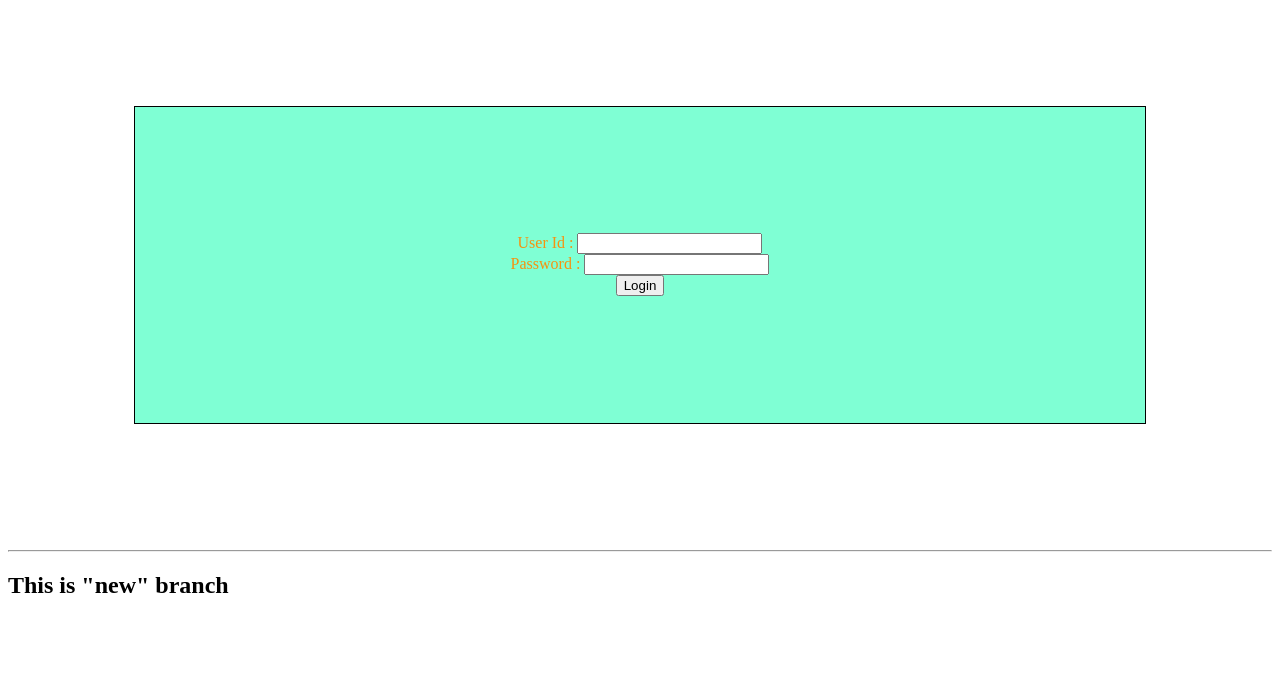
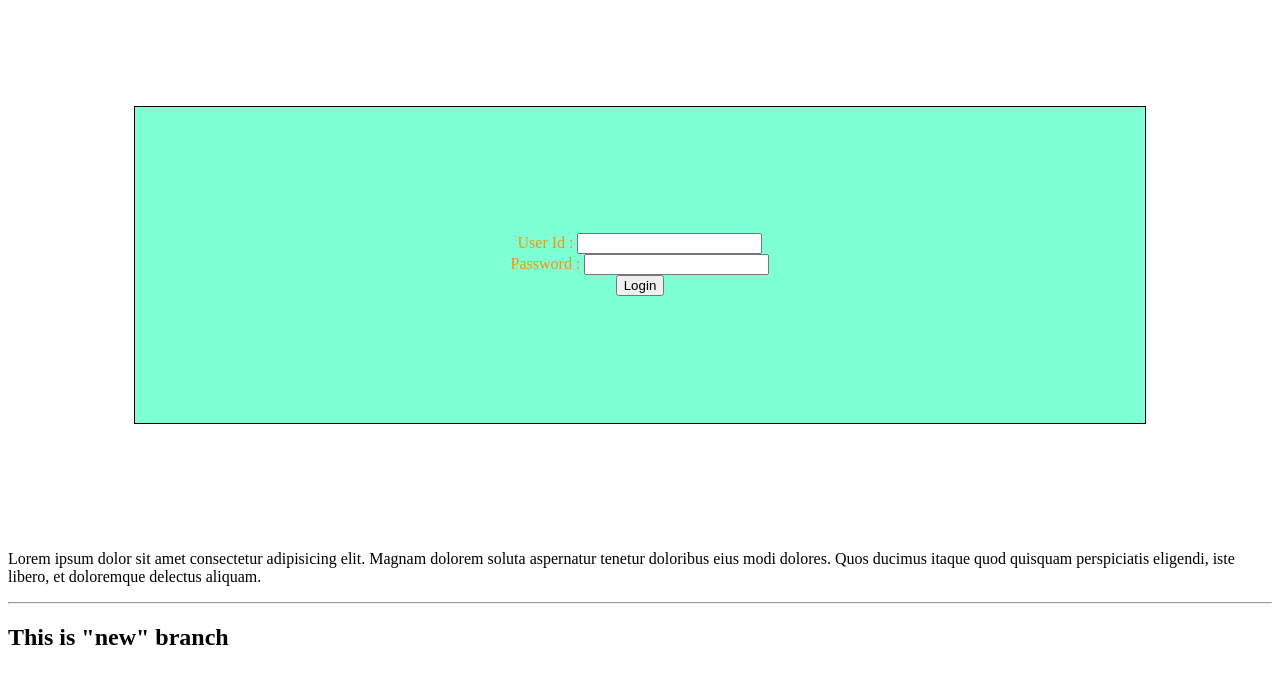
Before and after one commit to shreyash2004/ProjectTrail, a plain HTML site: page index.html in a window 1280 px wide. Shown: the part 79-762 px from the top of the page. Drawn offline with Linux system fonts and the light colour scheme.

Commit message:
new branch code

```diff
--- a/index.html
+++ b/index.html
@@ -13,6 +13,7 @@
     Password : <input type="password"><br>
     <input class="log" type="submit" value="Login">
   </form>
+  <p>Lorem ipsum dolor sit amet consectetur adipisicing elit. Magnam dolorem soluta aspernatur tenetur doloribus eius modi dolores. Quos ducimus itaque quod quisquam perspiciatis eligendi, iste libero, et doloremque delectus aliquam.</p>
 
   <hr>
 
```
